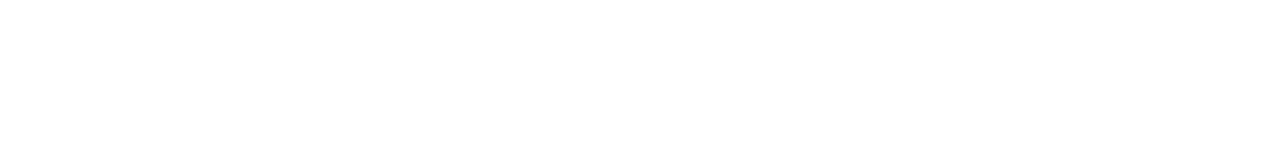
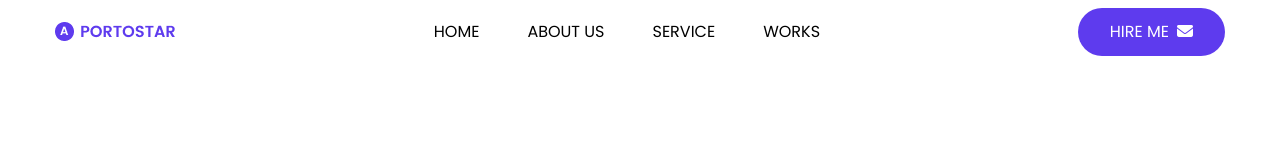
Before and after one commit to miftahstack/Portostar, a website: page index.html in a window 1280 px wide. Drawn offline with Linux system fonts and the light colour scheme.

Commit message:
Navbar Added

```diff
--- a/index.html
+++ b/index.html
@@ -17,14 +17,35 @@
     <link rel="stylesheet" href="https://cdnjs.cloudflare.com/ajax/libs/font-awesome/6.7.2/css/all.min.css"
         integrity="sha512-Evv84Mr4kqVGRNSgIGL/F/aIDqQb7xQ2vcrdIwxfjThSH8CSR7PBEakCr51Ck+w+/U6swU2Im1vVX0SVk9ABhg=="
         crossorigin="anonymous" referrerpolicy="no-referrer" />
-        <link rel="stylesheet" href="src/output.css">
+    <link rel="stylesheet" href="src/output.css">
     <!-- Link Files -->
 </head>
 
 <body class="font-Poppins">
-<section id="navbar" class="">
 
-</section>
+    <!-- Navbar -->
+    <section id="navbar" class="">
+        <div class="max-w-[1170px] m-auto">
+            <div class="flex justify-between items-center pt-2">
+                <a href="#">
+                    <img src="assets/LOGO.png" alt="LOGO.png">
+                </a>
+                <ul class="flex items-center">
+                    <li><a class="mx-6 uppercase" href="#">Home</a></li>
+                    <li><a class="mx-6 uppercase" href="#">About us</a></li>
+                    <li><a class="mx-6 uppercase" href="#">Service</a></li>
+                    <li><a class="mx-6 uppercase" href="#">Works</a></li>
+                </ul>
+                <button class="py-3 px-8 text-white btn uppercase bg-primary rounded-full" type="button">Hire ME<i
+                        class="fa-solid fa-envelope ml-2"></i></button>
+
+            </div>
+        </iv>
+    </section>
+    <!-- Navbar -->
+
+    <!-- Banner -->
+    <!-- Banner -->
 
 </body>
 
--- a/src/input.css
+++ b/src/input.css
@@ -2,4 +2,5 @@
 
 @theme {
     --font-Poppins: "Poppins", sans-serif;
+    --color-primary: #5E3BEE;
 }
```
Also changed, not shown: src/output.css, 1 other file.
